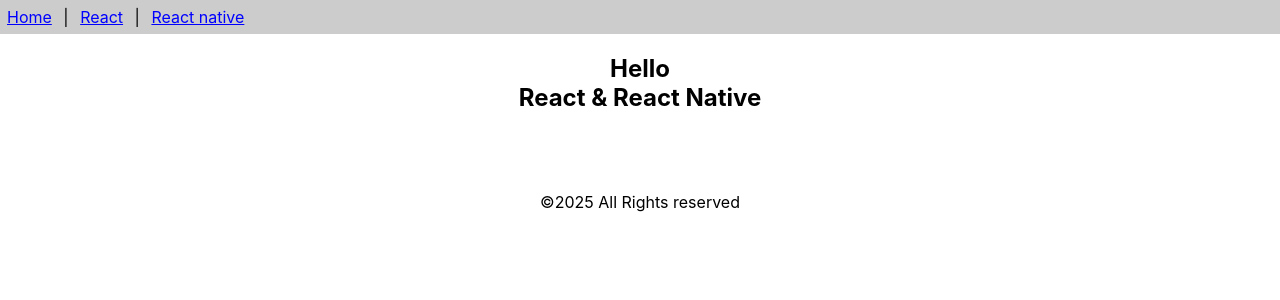
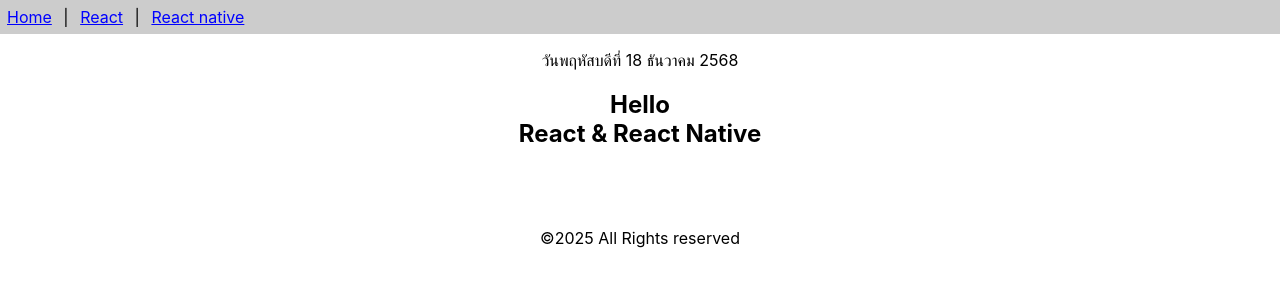
Before and after one commit to tgteuy1/app1, a React (Create React App) app: page / in a window 1280 px wide. Shown: the top 300 px of the page. Built offline with nearby package versions, Linux system fonts and the light colour scheme.

Commit message:
class compoment

```diff
--- a/src/App.js
+++ b/src/App.js
@@ -1,11 +1,12 @@
 import React from 'react'
 import { Header , Content , Footer } from './func-components';
-
+import  Calender  from './class-components'
 
 function App() {
   return (
     <>
     <Header></Header>
+    <p><center><Calender/></center></p>
     <Content></Content>
     <Footer></Footer>
     </>
--- /dev/null
+++ b/src/class-components.js
@@ -0,0 +1,19 @@
+import React,{Component} from "react";
+export default class Calender extends Component  { //``
+    getDate(){
+        const dayNames = ['อาทิตย์','จัทนทร์','อังคาร','พุธ',
+        'พฤหัสบดี','ศุกร์','เสาร์']
+        const monthNames = ['มกราคม','กุมภาพันธ์','มีนาคม',
+        'เมษายน','พฤษภาคม','มิถุนายน','กรกฎาคม','สิงหาคม',
+        'กันยายน','ตุลาคม','พฤศจิกายน','ธันวาคม']
+        const date = new Date()
+        const weekDay = dayNames[date.getDay()]
+        const day = date.getDate()
+        const month = monthNames[date.getMonth()]
+        const year = date.getFullYear() + 543
+        return `วัน${weekDay}ที่ ${day} ${month} ${year}`
+    }
+    render(){
+        return <div>{this.getDate()}</div>
+    }
+}
```
